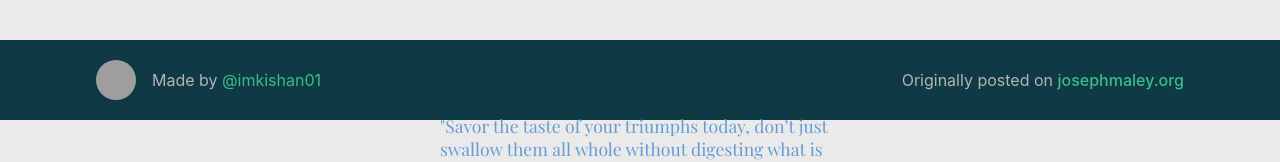
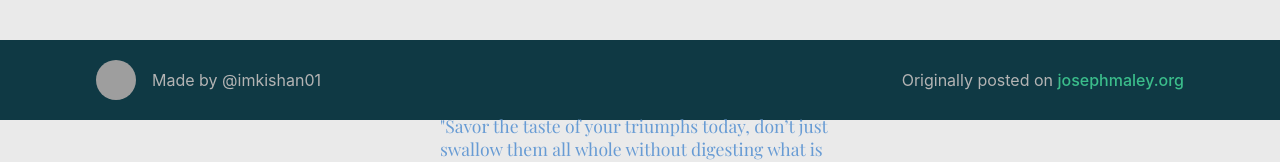
Before and after one commit to imkishan1/tributepage, a plain HTML site: page index.html in a window 1280 px wide. Shown: the part 4828-4990 px from the top of the page. Drawn offline with nearby package versions, Linux system fonts and the light colour scheme; grey boxes are pictures that could not be loaded; a script that the page names is missing; a web font is replaced by a local one.

Commit message:
Update style.css

```diff
--- a/style.css
+++ b/style.css
@@ -207,7 +207,8 @@ footer .credits .author-2 .image img {
 }
 
 footer .credits .author-2 p a {
-    color: rgb(59, 189, 139);
+    color: inherit;
+    /* color: rgb(59, 189, 139); */
     text-decoration: none;
     /* font-weight: ; */
 
```
